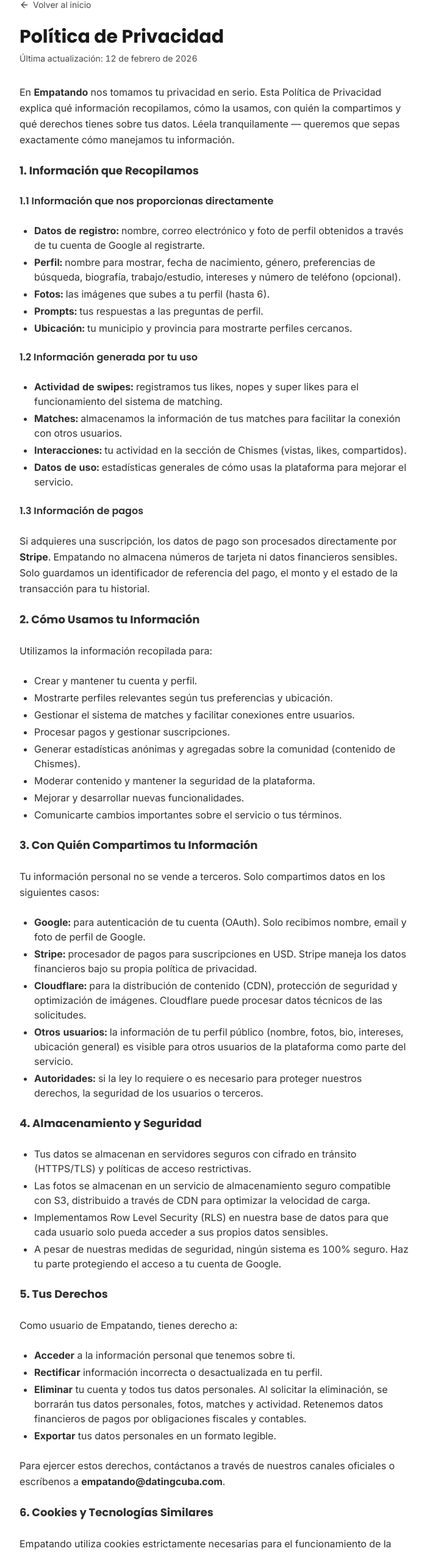
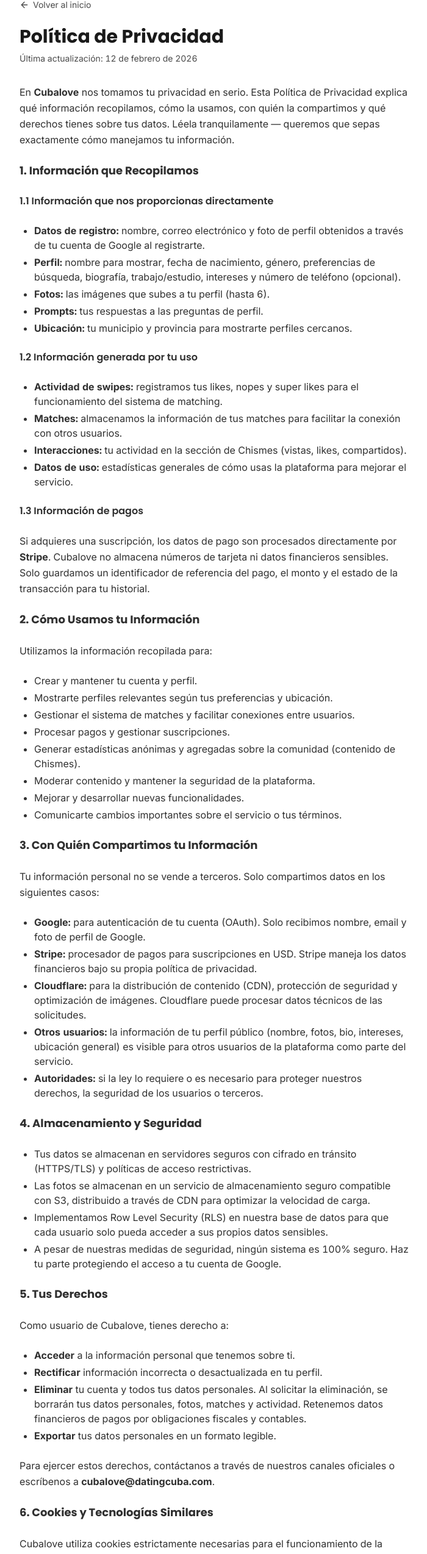
Before and after one commit to SRogDev/Cubalove, a Next.js app: page /privacidad in a window 1280 px wide. Shown: the part 34-2582 px from the top of the page at 61% size, without its empty margins (288-988 px from the left). Built offline with nearby package versions, Linux system fonts and the light colour scheme; no server answers.

Commit message:
rename: Empatando -> Cubalove (app/privacidad/page.tsx)

```diff
--- a/app/privacidad/page.tsx
+++ b/app/privacidad/page.tsx
@@ -5,8 +5,8 @@ export const dynamic = "force-static";
 export const revalidate = 86400; // 24 hours
 
 export const metadata = {
-  title: "Política de Privacidad — Empatando",
-  description: "Política de privacidad y protección de datos de Empatando",
+  title: "Política de Privacidad — Cubalove",
+  description: "Política de privacidad y protección de datos de Cubalove",
 };
 
 export default function PrivacidadPage() {
@@ -34,7 +34,7 @@ export default function PrivacidadPage() {
         <div className="prose prose-sm max-w-none space-y-6 text-foreground/90 [&_h2]:font-display [&_h2]:text-lg [&_h2]:font-bold [&_h2]:mt-8 [&_h2]:mb-3 [&_h3]:font-display [&_h3]:font-semibold [&_h3]:mt-6 [&_h3]:mb-2 [&_p]:leading-relaxed [&_p]:mb-3 [&_ul]:list-disc [&_ul]:pl-6 [&_ul]:space-y-1 [&_ol]:list-decimal [&_ol]:pl-6 [&_ol]:space-y-1">
 
           <p>
-            En <strong>Empatando</strong> nos tomamos tu privacidad en serio. Esta
+            En <strong>Cubalove</strong> nos tomamos tu privacidad en serio. Esta
             Política de Privacidad explica qué información recopilamos, cómo la usamos,
             con quién la compartimos y qué derechos tienes sobre tus datos. Léela
             tranquilamente — queremos que sepas exactamente cómo manejamos tu información.
@@ -88,7 +88,7 @@ export default function PrivacidadPage() {
           <h3>1.3 Información de pagos</h3>
           <p>
             Si adquieres una suscripción, los datos de pago son procesados directamente
-            por <strong>Stripe</strong>. Empatando no almacena números de tarjeta ni
+            por <strong>Stripe</strong>. Cubalove no almacena números de tarjeta ni
             datos financieros sensibles. Solo guardamos un identificador de referencia
             del pago, el monto y el estado de la transacción para tu historial.
           </p>
@@ -166,7 +166,7 @@ export default function PrivacidadPage() {
           </ul>
 
           <h2>5. Tus Derechos</h2>
-          <p>Como usuario de Empatando, tienes derecho a:</p>
+          <p>Como usuario de Cubalove, tienes derecho a:</p>
           <ul>
             <li>
               <strong>Acceder</strong> a la información personal que tenemos sobre ti.
@@ -187,12 +187,12 @@ export default function PrivacidadPage() {
           </ul>
           <p>
             Para ejercer estos derechos, contáctanos a través de nuestros canales
-            oficiales o escríbenos a <strong>empatando@datingcuba.com</strong>.
+            oficiales o escríbenos a <strong>cubalove@datingcuba.com</strong>.
           </p>
 
           <h2>6. Cookies y Tecnologías Similares</h2>
           <p>
-            Empatando utiliza cookies estrictamente necesarias para el funcionamiento
+            Cubalove utiliza cookies estrictamente necesarias para el funcionamiento
             de la plataforma:
           </p>
           <ul>
@@ -229,7 +229,7 @@ export default function PrivacidadPage() {
 
           <h2>8. Menores de Edad</h2>
           <p>
-            Empatando no está dirigido a menores de 18 años y no recopilamos
+            Cubalove no está dirigido a menores de 18 años y no recopilamos
             conscientemente información de menores. Si descubrimos que un menor ha
             creado una cuenta, la eliminaremos inmediatamente junto con toda su
             información. Si conoces a un menor usando la plataforma, repórtalo
@@ -254,7 +254,7 @@ export default function PrivacidadPage() {
           </p>
           <ul>
             <li>
-              Email: <strong>empatando@datingcuba.com</strong>
+              Email: <strong>cubalove@datingcuba.com</strong>
             </li>
             <li>A través de nuestros canales oficiales en Instagram y Telegram.</li>
           </ul>
```
